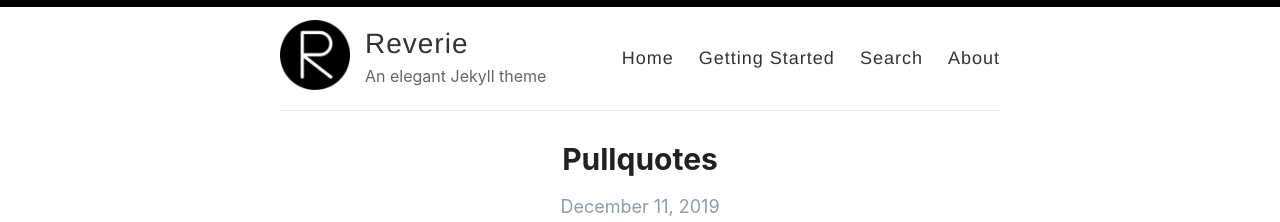
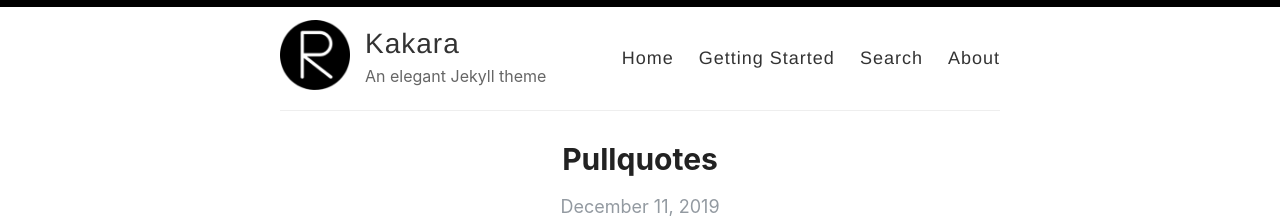
Before and after one commit to kakaragame/kakaragame.github.io, a Jekyll site: the page built from index.html, in a window 1280 px wide and 900 px high. Shown: the top 222 px of the window. Built offline with Jekyll 4.4.1, drawn with Linux system fonts in a browser that asks for light colours; the list of posts is cut into pages by our own code.

Commit message:
Update _config.yml

```diff
--- a/_config.yml
+++ b/_config.yml
@@ -3,7 +3,7 @@
 #
 
 # Name of your site (displayed in the header)
-name: Reverie
+name: Kakara
 
 # Name of the author
 author: Amit Merchant
@@ -45,14 +45,14 @@
 
 # Your website URL (e.g. http://amitmerchant1990.github.io or http://www.amitmerchant.com)
 # Used for Sitemap.xml and your RSS feed
-url: http://www.amitmerchant.com/reverie
-enforce_ssl: https://www.amitmerchant.com/reverie
+url: http://kakara.org
+enforce_ssl: https://kakara.org
 
 # If you're hosting your site at a Project repository on GitHub pages
 # (http://yourusername.github.io/repository-name)
 # and NOT your User repository (http://yourusername.github.io)
 # then add in the baseurl here, like this: "/repository-name"
-baseurl: "/reverie"
+baseurl: "/"
 
 #
 # !! You don't need to change any of the configuration flags below !!
```
